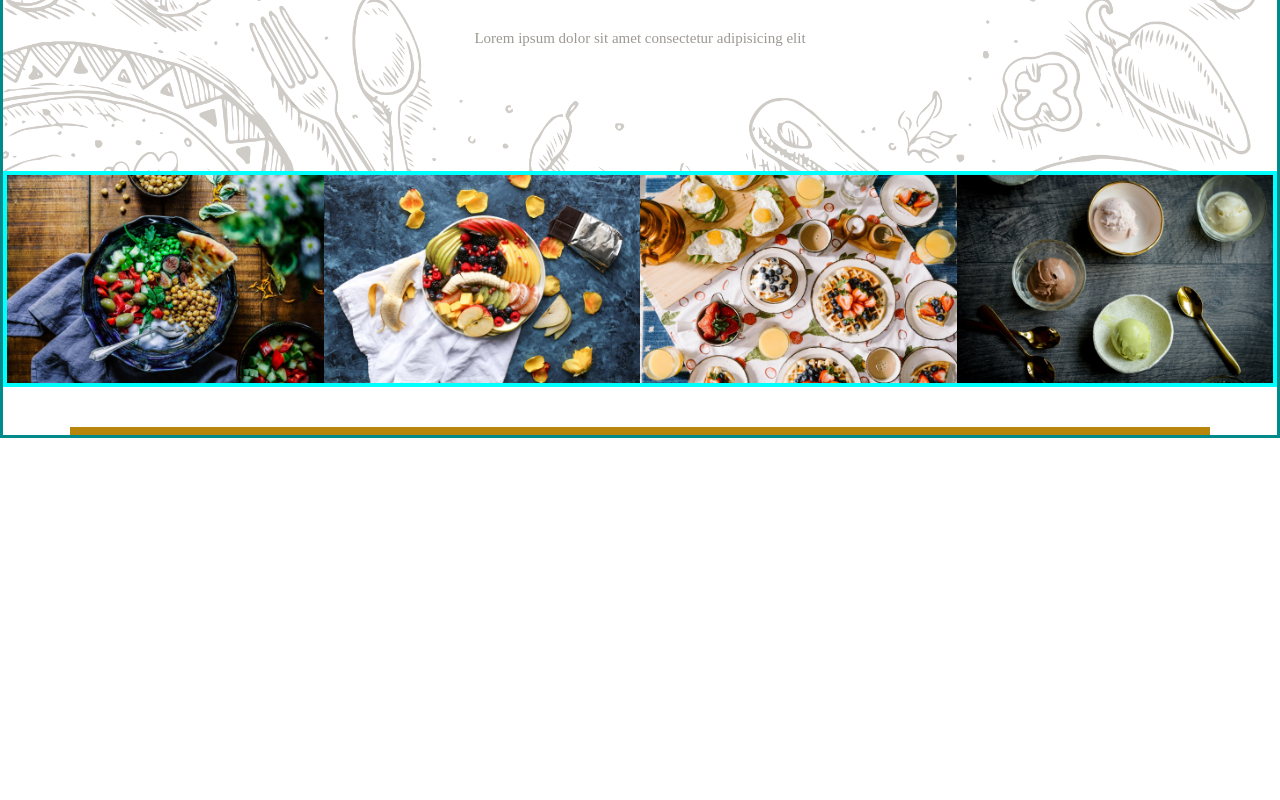
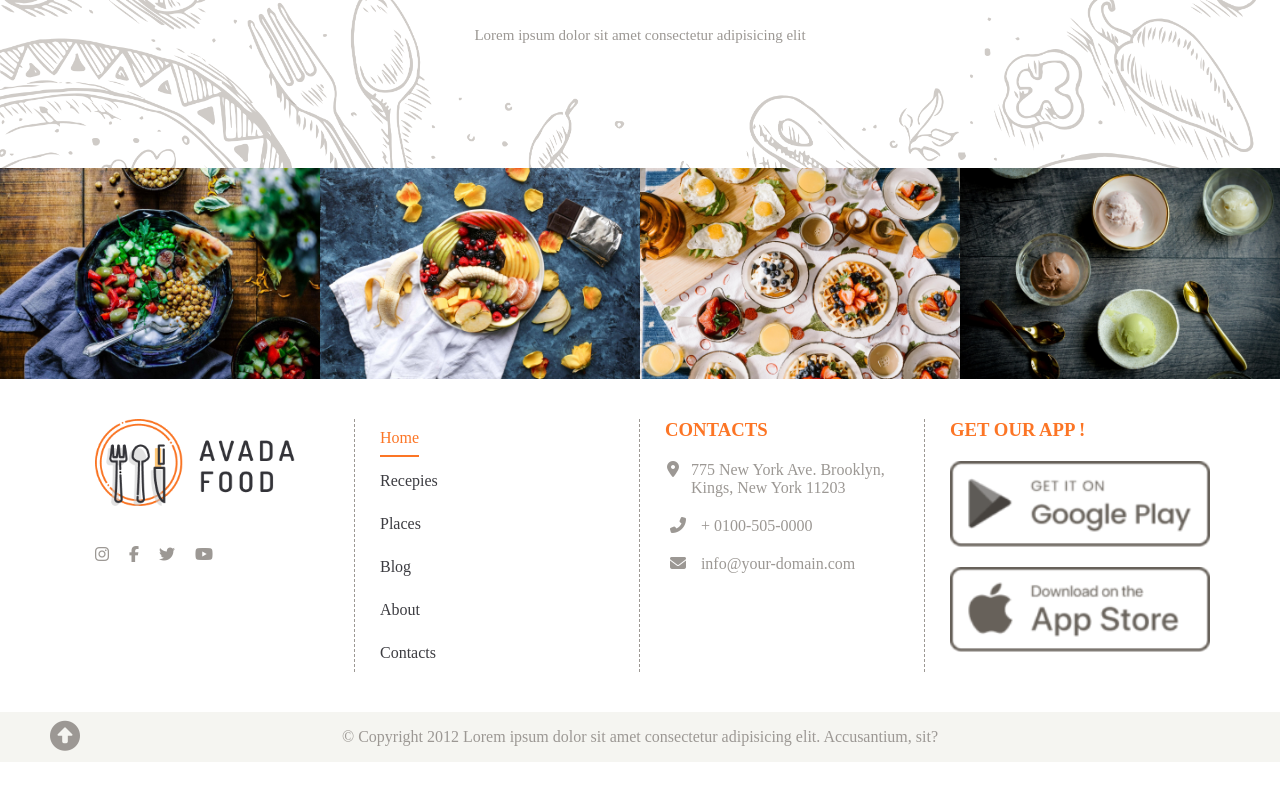
Before and after one commit to AlfaProgrammer/proj-html-vuejs, a Vue app: page / in a window 1280 px wide. Shown: the part 5453-6253 px from the top of the page. After the commit the page ends 6215 px from the top, so only its background shows below. Built offline with nearby package versions, Linux system fonts and the light colour scheme.

Commit message:
Finito footer

```diff
--- a/src/App.vue
+++ b/src/App.vue
@@ -10,6 +10,7 @@
   import AppHeader from "@/components/AppHeader.vue"
   import AppMain from "@/components/AppMain.vue"
   import AppFooter from '@/components/AppFooter.vue'
+
 
   export default {
     name: 'App',
@@ -30,16 +31,12 @@
   @import '@/assets/scss/mixins.scss';
   @import '../node_modules/@fortawesome/fontawesome-free/css/all.css';
 
-/* STYLE COMPONENT */
+  /* STYLE COMPONENT */
   @include defaultSet;
 
   a{
     @include anchorDefault
   }
 
-  /*///////////////////////// RICORDA DI TOGLIERE il PADDING QUIIII /////////////////////////*/
-  #app{
-    padding-bottom: 600px;
-  }
 
 </style>
--- a/src/components/AppFooter.vue
+++ b/src/components/AppFooter.vue
@@ -18,17 +18,76 @@
             </figure>
         </div>
 
-        <div class="container">
+        <div class="container website-data">
+            <div class="logo">
+                <figure>
+                    <img :src="logo" alt="">
+                </figure>
+                <SocialComponent />
+            </div>
 
+            <div class="navigation-links">
+                <NavLinks />
+            </div>
+
+            <div class="contacts">
+                <h3 class="title"> Contacts </h3>
+                <ul>
+                    <li class="location">
+                        <div class="icon"> <i class="fa-solid fa-location-dot"></i> </div>
+                        <!-- <p> {{contacts.location}} </p> -->
+                        <p> {{contacts.location}} </p>
+                    </li>
+                    <li class="phone">
+                        <div class="icon"> <i class="fa-solid fa-phone-flip"></i> </div>
+                        <p> {{contacts.phone}} </p>
+                    </li>
+                    <li class="email">
+                        <div class="icon"> <i class="fa-solid fa-envelope"></i> </div>
+                        <p> {{contacts.email}} </p>
+                    </li>
+                </ul>
+            </div>
+
+            <div class="appDownload">
+                <h3 class="title"> Get our App ! </h3>
+                <ul>
+
+                    <li class="playStore">
+                        <a :href="apps.playStoreLink">
+                            <img :src="apps.playStoreImg" alt="">
+                        </a>
+                    </li>
+
+                    <li class="appStore">
+                        <a :href="apps.appStoreLink">
+                            <img :src="apps.appStoreImg" alt="">
+                        </a>
+                    </li>
+
+                </ul>
+            </div>
         </div>
+
+        <div class="copyrightBar">
+            <a type="button" href="#" class="page-up"> <i class="fa-solid fa-circle-up"></i> </a>
+            <p> &copy; Copyright 2012 Lorem ipsum dolor sit amet consectetur adipisicing elit. Accusantium, sit? </p>
+        </div>
+
     </footer>
 </template>
 
 <script>
 import state from '../store.js'
+import SocialComponent from './SocialComponent.vue'
+import NavLinks from './NavLinks.vue'
 
     export default {
         name:'AppFooter',
+        components:{
+            SocialComponent,
+            NavLinks
+        },
         data(){
             return{
                 subscribe: state.footerData.subscribeData,
@@ -36,6 +95,7 @@ import state from '../store.js'
                 apps: state.footerData.appsData,
                 recipesData: state.recipes,
                 iterationLimit: 4,
+                logo: require('@/assets/avada-food-logo-mob-2x.png'),
             }
         }
 
@@ -47,7 +107,7 @@ import state from '../store.js'
 @import '@/assets/scss/_shared.scss';
 
     footer{
-        border: 3px solid darkcyan;
+        // border: 3px solid darkcyan;
 
         div.subscribe{
             @include displayFLEX;
@@ -98,7 +158,7 @@ import state from '../store.js'
 
         div.img-carousell{
                 @include displayFLEX;
-                border: 4px solid cyan;
+                // border: 4px solid cyan;
                 gap: unset;
                 margin-bottom: 40px;
 
@@ -113,8 +173,105 @@ import state from '../store.js'
                 }
         }
 
-        div.container{
-            border: 4px solid darkgoldenrod;
+        div.website-data{
+            // border: 4px solid darkgoldenrod;
+            margin-bottom: 40px;
+            @include displayFLEX;
+            gap: unset;
+
+            h3{
+                text-transform: uppercase;
+                color: $brand;
+                margin-bottom: 20px;
+            }
+
+            &>div{
+                // border: 4px solid greenyellow;
+                flex-basis: 25%;
+                align-self: stretch;
+                padding-left: 25px;
+
+                &:not(:last-child){
+                    border-right: 1px dashed $icons;
+                }
+            }
+
+            div.logo{
+                figure{
+                    width: 200px;
+                    margin-bottom: 40px;
+                }
+                ul.social{
+                    max-width: max-content;
+                }
+            }
+
+            div.navigation-links{
+
+                nav.links-wrapper{
+                    flex-direction: column;
+                    justify-content: flex-start;
+                    align-items: flex-start;
+                    row-gap: 5px;
+
+                }
+
+
+
+            }
+
+            div.contacts{
+                ul{
+
+                    li{
+                        display: flex;
+                        align-items: flex-start;
+                        margin-bottom: 20px;
+                        column-gap: 10px;
+                        color: $icons;
+
+                        div.icon{
+                            // flex-basis: 20px;
+                            text-align: center;
+                            max-width: 10%;
+                            flex-grow: 1;
+                        }
+                        p{
+                            flex-grow: 1;
+                            max-width: 90%;
+                            text-align: left;
+                        }
+                    }
+                }
+            }
+
+            div.appDownload{
+                ul{
+
+                    li.playStore{
+                        margin-bottom: 20px;
+                    }
+                }
+            }
+        }
+
+        div.copyrightBar{
+            color: $icons;
+            background-color: $main;
+            height: 50px;
+            text-align: center;
+            line-height: 50px;
+            position: relative;
+
+            a.page-up{
+                position: absolute;
+                top: 50%;
+                left: 50px;
+                transform: translateY(-50%);
+                font-size: 30px;
+                border: none;
+                cursor: pointer;
+            }
         }
     }
 </style>
--- a/src/components/AppHeader.vue
+++ b/src/components/AppHeader.vue
@@ -49,6 +49,7 @@
 
 <style lang="scss" scoped>
 @import '@/assets/scss/_shared.scss';
+@import '@/assets/scss/_shared.scss';
 
    div.header{
 
@@ -89,6 +90,7 @@
                 }
 
             }
-    }
+
+        }
    }
 </style>
--- a/src/components/SocialComponent.vue
+++ b/src/components/SocialComponent.vue
@@ -41,6 +41,12 @@ export default {
 
 <style lang="scss" scoped>
 @import '@/assets/scss/_shared.scss';
+    ul.social{
+        display: flex;
+        column-gap: 20px;
+
+    }
+
     li{
         // border: 1px solid black;
         color: $icons;
--- a/src/store.js
+++ b/src/store.js
@@ -165,7 +165,7 @@ const state = new Vue.observable({
             reference: 'Lorem ipsum dolor sit amet consectetur adipisicing elit',
         },
         contactsData:{
-            location: '775 New York Ave. Brooklyn, Kings, New York 11203',
+            location:   `775 New York Ave. Brooklyn, Kings, New York 11203`,
             phone:'+ 0100-505-0000',
             email: 'info@your-domain.com'
         },
```
Also changed, not shown: src/components/NavLinks.vue (line endings or trailing spaces).
